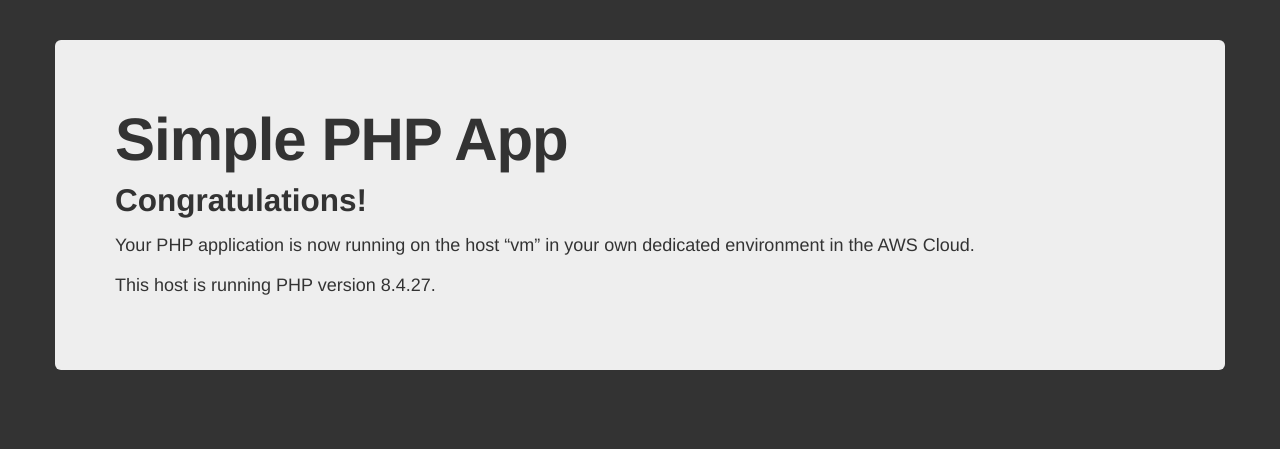
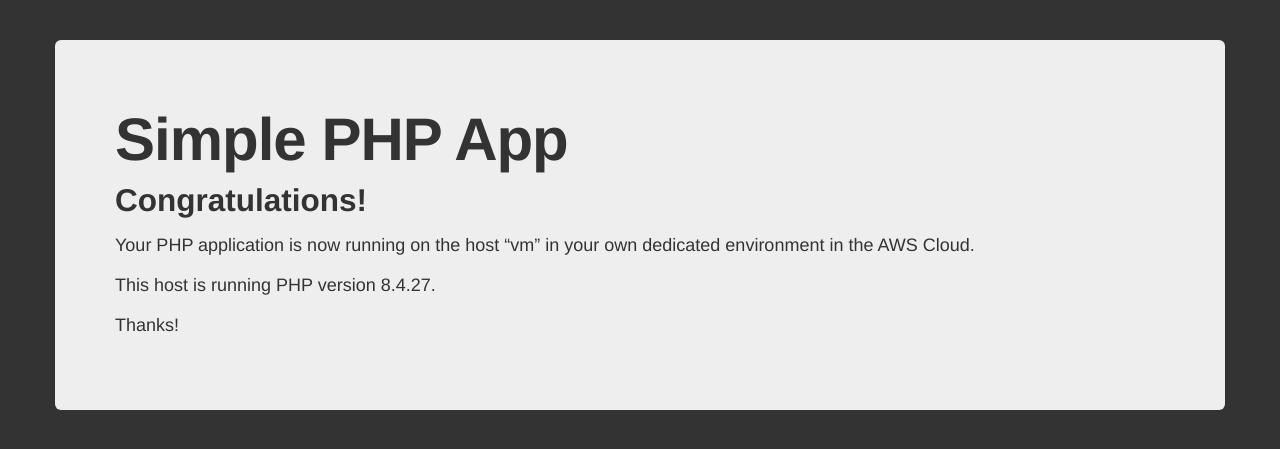
Before and after one commit to xdc7/php_app, a PHP site: page / in a window 1280 px wide. Shown: the top 449 px of the page. Run offline with PHP 8.4, Linux system fonts and the light colour scheme; some libraries are stand-ins or nearby versions.

Commit message:
Update index.php

```diff
--- a/index.php
+++ b/index.php
@@ -19,6 +19,7 @@
                 <h2>Congratulations!</h2>
                 <p>Your PHP application is now running on the host &ldquo;<?php echo gethostname(); ?>&rdquo; in your own dedicated environment in the AWS&nbsp;Cloud.</p>
                 <p>This host is running PHP version <?php echo phpversion(); ?>.</p>
+                <p>Thanks!</p>
             </div>
         </div>
 
```
